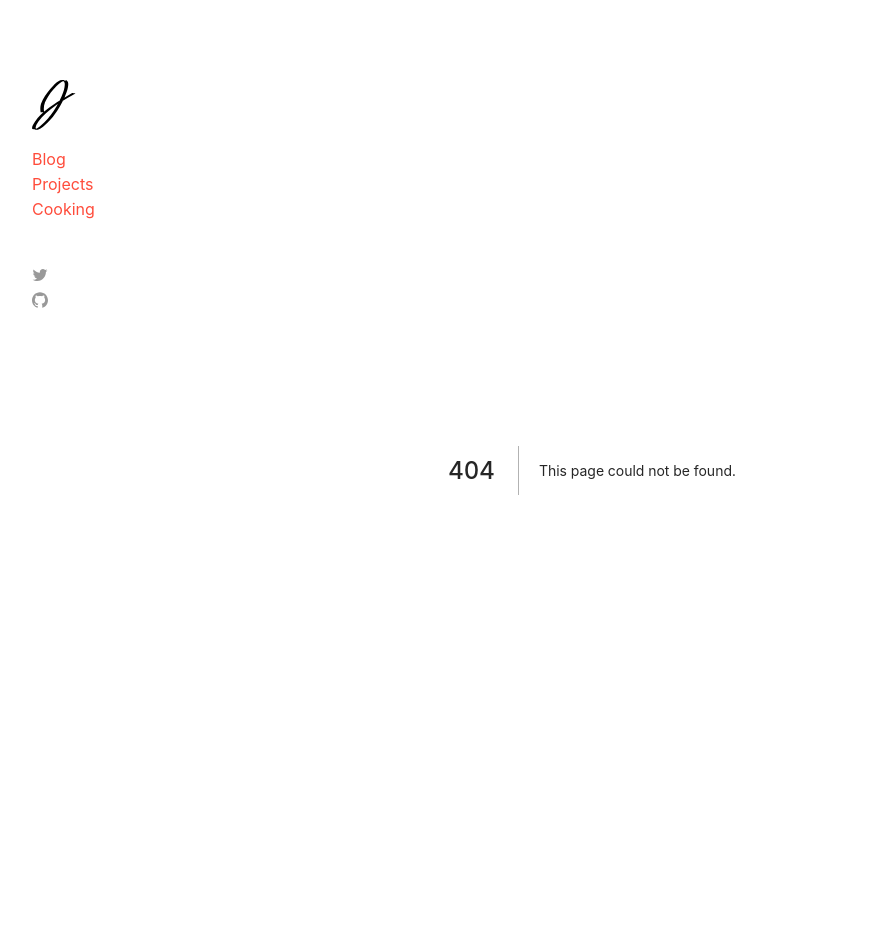
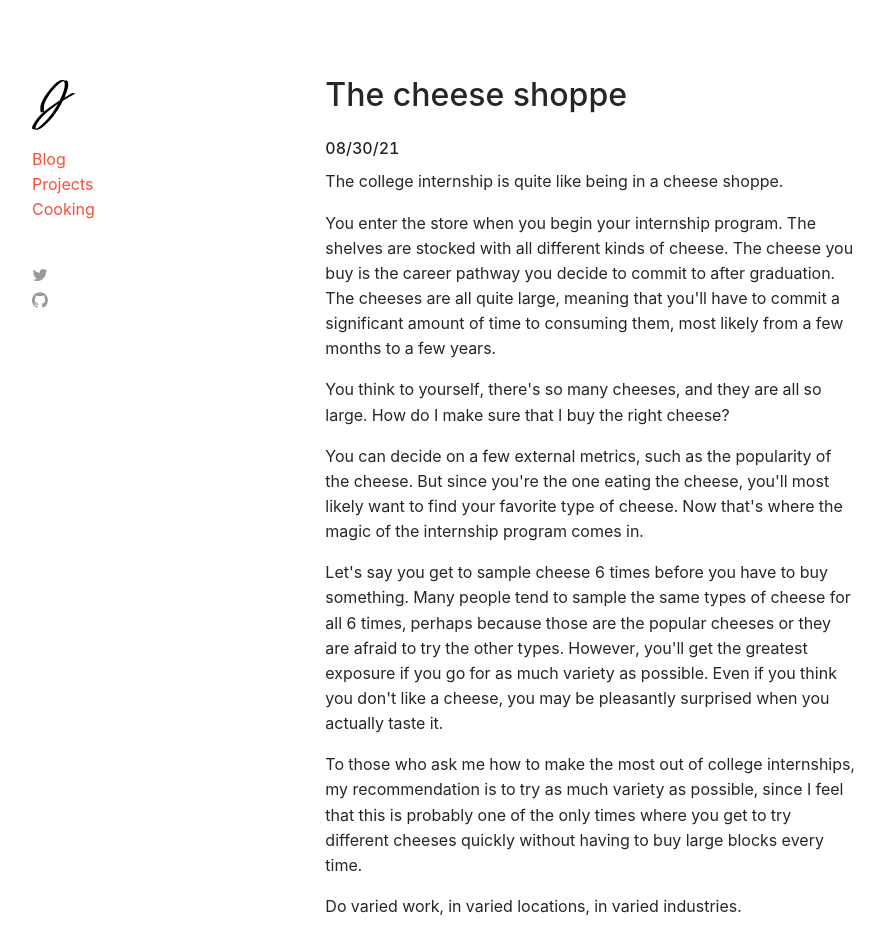
Before and after one commit to jonxuxu/website, a Next.js app: page /blog/2021-08-30-cheese in a window 1280 px wide. Before the commit this address had no page. Shown: the whole page, without its empty margins (48-933 px from the left). Before the commit the page ends 870 px from the top, so only its background shows below. Built offline with nearby package versions, Linux system fonts and the light colour scheme.

Commit message:
cheese post

```diff
--- /dev/null
+++ b/pages/blog/2021-08-30-cheese.mdx
@@ -0,0 +1,24 @@
+export const metadata = {
+  title: "The cheese shoppe",
+  url: "2021-08-30-cheese",
+  date: "2021-08-30",
+  length: 2,
+};
+
+# The cheese shoppe
+
+#### 08/30/21
+
+The college internship is quite like being in a cheese shoppe.
+
+You enter the store when you begin your internship program. The shelves are stocked with all different kinds of cheese. The cheese you buy is the career pathway you decide to commit to after graduation. The cheeses are all quite large, meaning that you'll have to commit a significant amount of time to consuming them, most likely from a few months to a few years.
+
+You think to yourself, there's so many cheeses, and they are all so large. How do I make sure that I buy the right cheese?
+
+You can decide on a few external metrics, such as the popularity of the cheese. But since you're the one eating the cheese, you'll most likely want to find your favorite type of cheese. Now that's where the magic of the internship program comes in.
+
+Let's say you get to sample cheese 6 times before you have to buy something. Many people tend to sample the same types of cheese for all 6 times, perhaps because those are the popular cheeses or they are afraid to try the other types. However, you'll get the greatest exposure if you go for as much variety as possible. Even if you think you don't like a cheese, you may be pleasantly surprised when you actually taste it.
+
+To those who ask me how to make the most out of college internships, my recommendation is to try as much variety as possible, since I feel that this is probably one of the only times where you get to try different cheeses quickly without having to buy large blocks every time.
+
+Do varied work, in varied locations, in varied industries.
```
